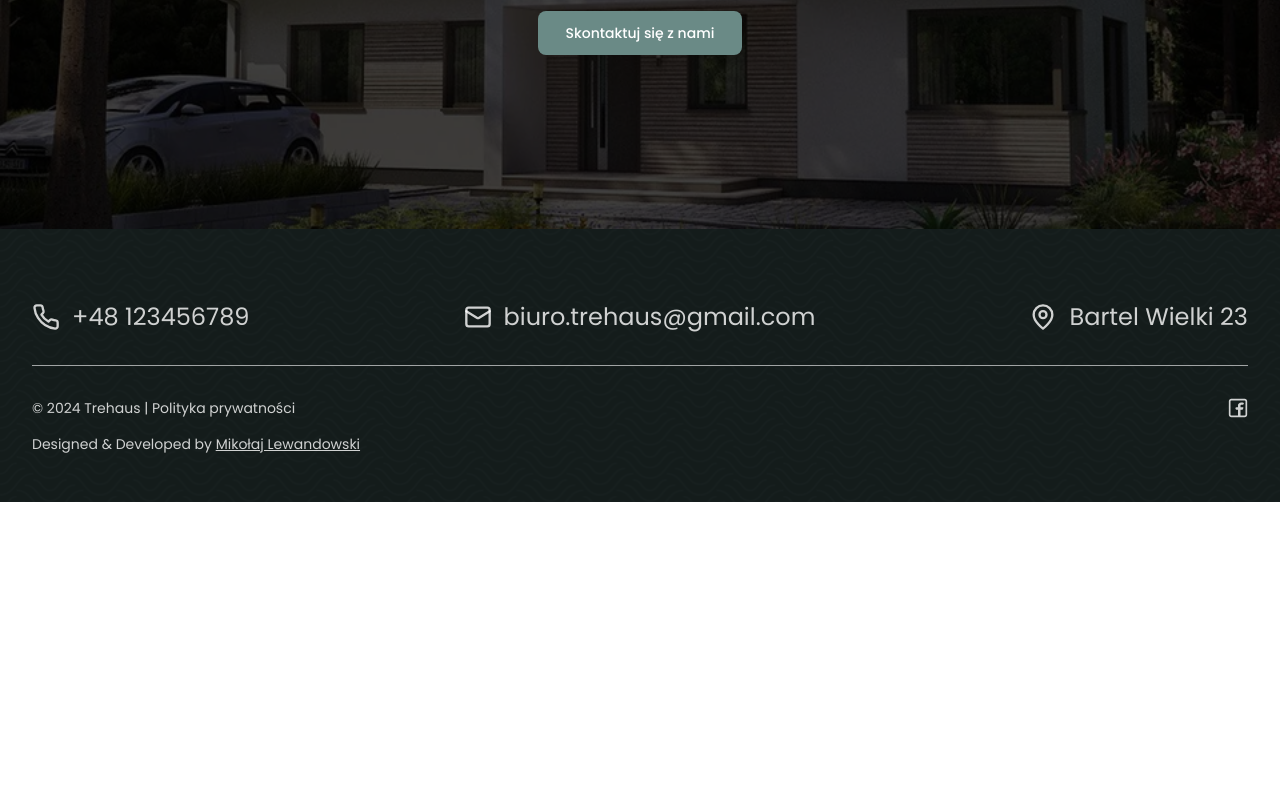
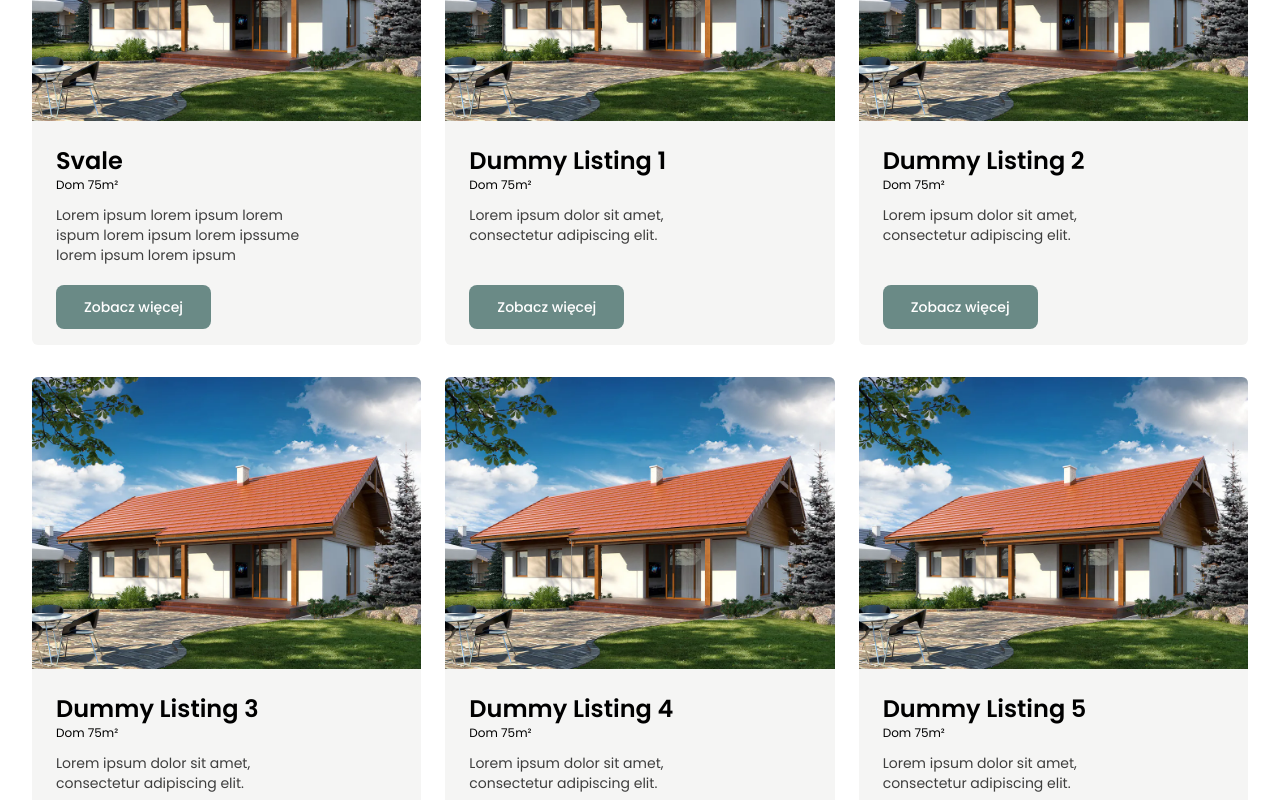
Before and after one commit to MikiLewy/Trehaus, a Next.js app: page /oferta in a window 1280 px wide. Shown: the part 540-1340 px from the top of the page. Before the commit the page ends 1042 px from the top, so only its background shows below. Built offline with nearby package versions, Linux system fonts and the light colour scheme.

Commit message:
feat: created offer listings section

```diff
--- a/app/oferta/page.tsx
+++ b/app/oferta/page.tsx
@@ -1,9 +1,11 @@
 import PageHeader from '@/components/atoms/page-header/page-header';
+import OfferListings from '@/components/organisms/offer/offer-listings/offer-listings';
 
 const Offer = () => {
   return (
     <main>
       <PageHeader>Oferta</PageHeader>
+      <OfferListings />
     </main>
   );
 };
--- /dev/null
+++ b/components/atoms/offer-card/offer-card.tsx
@@ -0,0 +1,34 @@
+import Image from 'next/image';
+
+import Button from '../button/button';
+
+interface Props {
+  title: string;
+  titleCaption: string;
+  description: string;
+  img: {
+    src: string;
+    alt: string;
+  };
+  buttonHref: string;
+}
+
+const OfferCard = ({ title, titleCaption, buttonHref, description, img }: Props) => {
+  return (
+    <div className="flex flex-col gap-2 rounded-md bg-[#F5F5F4] overflow-hidden min-h-[500px] ">
+      <Image src={img.src} alt={img.alt} layout="responsive" className="min-h-72 object-cover" width={100} height={100} />
+      <div className="px-6 py-4 flex flex-col gap-3 flex-1">
+        <div>
+          <h4 className="font-semibold text-2xl">{title}</h4>
+          <p className="text-xs ">{titleCaption}</p>
+        </div>
+        <p className="text-sm text-black/75 max-w-[80%] mb-2">{description}</p>
+        <Button className="mt-auto self-start" href={buttonHref}>
+          Zobacz więcej
+        </Button>
+      </div>
+    </div>
+  );
+};
+
+export default OfferCard;
--- /dev/null
+++ b/components/organisms/offer/offer-listings/offer-listings.tsx
@@ -0,0 +1,21 @@
+import OfferCard from '@/components/atoms/offer-card/offer-card';
+import { offerListings } from '@/constants/offer-listings';
+
+const OfferListings = () => {
+  return (
+    <div className="content-container vertical-section-spacing grid grid-cols-1 sm:grid-cols-2 lg:grid-cols-3 gap-x-6 gap-y-4 lg:gap-y-8">
+      {offerListings.map(offer => (
+        <OfferCard
+          key={offer.key}
+          title={offer.title}
+          description={offer.description}
+          buttonHref={offer.buttonHref}
+          img={offer.img}
+          titleCaption={offer.titleCaption}
+        />
+      ))}
+    </div>
+  );
+};
+
+export default OfferListings;
--- /dev/null
+++ b/constants/offer-listings.ts
@@ -0,0 +1,68 @@
+export const offerListings = [
+  {
+    key: 'svale',
+    title: 'Svale',
+    description: 'Lorem ipsum lorem ipsum lorem ispum lorem ipsum lorem ipssume lorem ipsum lorem ipsum',
+    buttonHref: '/offer/:id',
+    img: {
+      alt: 'Svale',
+      src: '/bilbo.webp',
+    },
+    titleCaption: 'Dom 75m²',
+  },
+  {
+    key: 'dummy1',
+    title: 'Dummy Listing 1',
+    description: 'Lorem ipsum dolor sit amet, consectetur adipiscing elit.',
+    buttonHref: '/offer/:id',
+    img: {
+      alt: 'Dummy Listing 1',
+      src: '/bilbo.webp',
+    },
+    titleCaption: 'Dom 75m²',
+  },
+  {
+    key: 'dummy2',
+    title: 'Dummy Listing 2',
+    description: 'Lorem ipsum dolor sit amet, consectetur adipiscing elit.',
+    buttonHref: '/offer/:id',
+    img: {
+      alt: 'Dummy Listing 2',
+      src: '/bilbo.webp',
+    },
+    titleCaption: 'Dom 75m²',
+  },
+  {
+    key: 'dummy3',
+    title: 'Dummy Listing 3',
+    description: 'Lorem ipsum dolor sit amet, consectetur adipiscing elit.',
+    buttonHref: '/offer/:id',
+    img: {
+      alt: 'Dummy Listing 3',
+      src: '/bilbo.webp',
+    },
+    titleCaption: 'Dom 75m²',
+  },
+  {
+    key: 'dummy4',
+    title: 'Dummy Listing 4',
+    description: 'Lorem ipsum dolor sit amet, consectetur adipiscing elit.',
+    buttonHref: '/offer/:id',
+    img: {
+      alt: 'Dummy Listing 4',
+      src: '/bilbo.webp',
+    },
+    titleCaption: 'Dom 75m²',
+  },
+  {
+    key: 'dummy5',
+    title: 'Dummy Listing 5',
+    description: 'Lorem ipsum dolor sit amet, consectetur adipiscing elit.',
+    buttonHref: '/offer/:id',
+    img: {
+      alt: 'Dummy Listing 5',
+      src: '/bilbo.webp',
+    },
+    titleCaption: 'Dom 75m²',
+  },
+];
```
